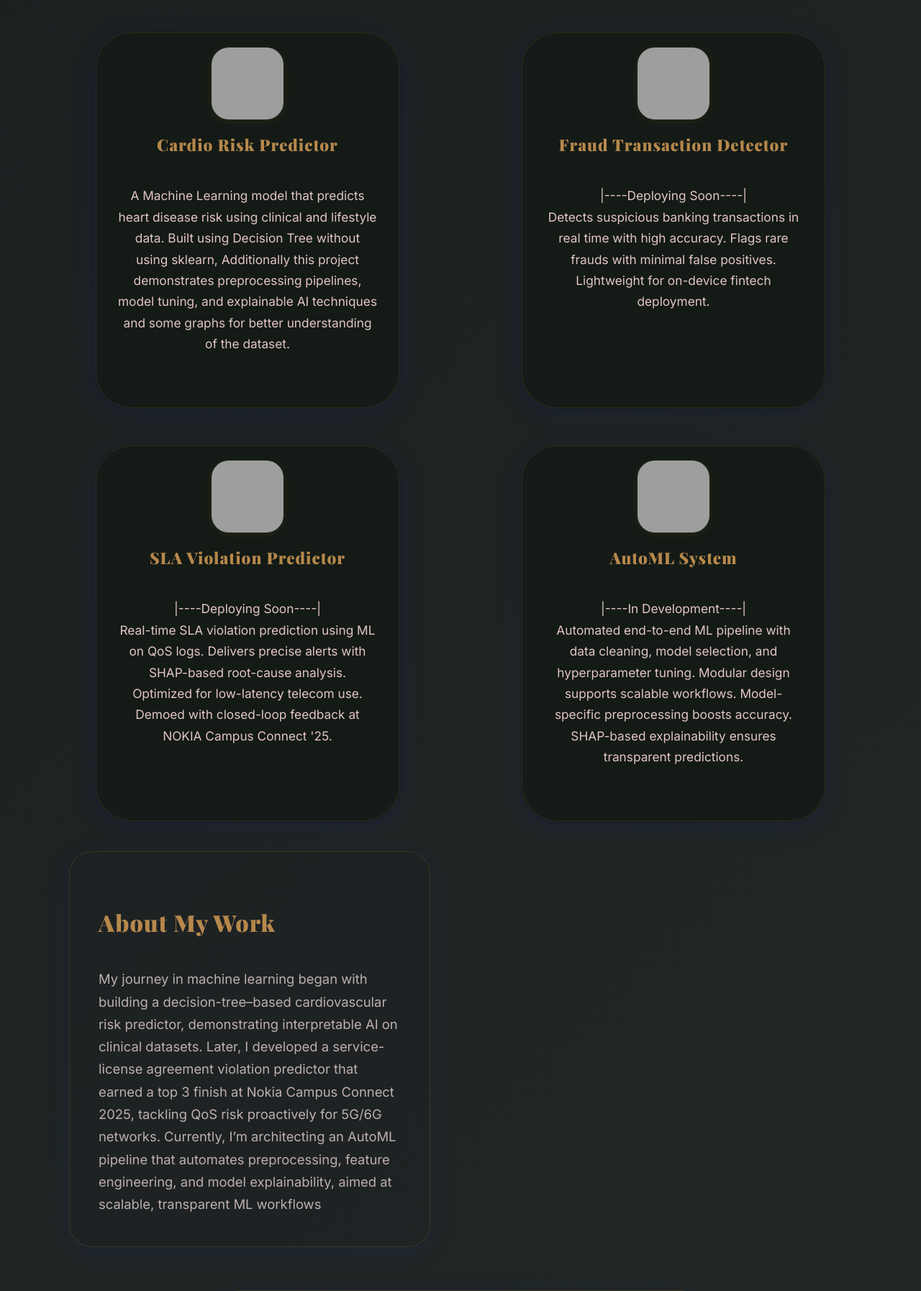
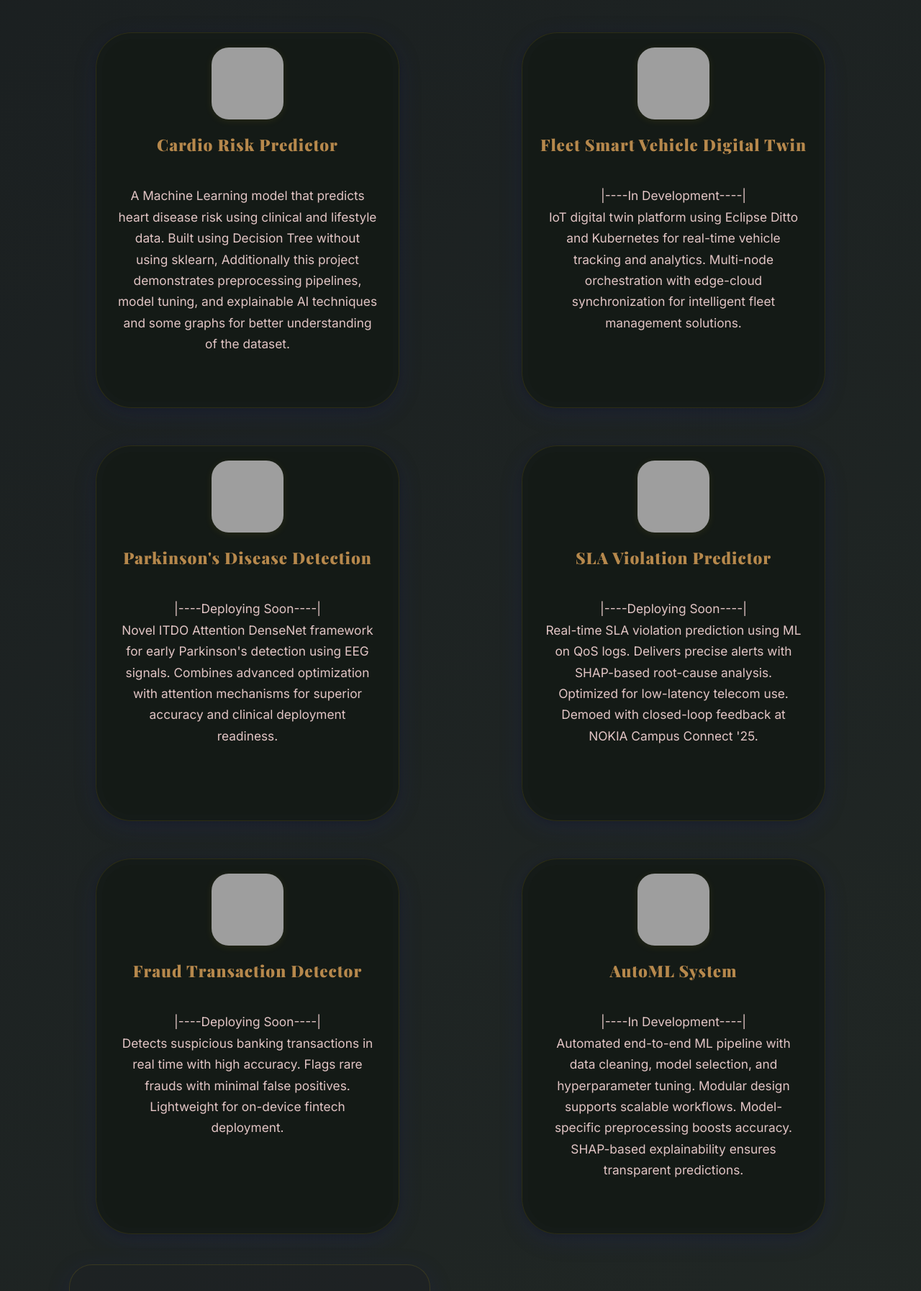
Before and after one commit to Mihir-Lakhani/Mihir-portfolio, a Python web app: template templates/index.html in a window 1280 px wide. Shown: the part 1768-3562 px from the top of the page at 72% size. Run offline with Jinja, Linux system fonts and the light colour scheme; the template is opened without the code that fills it, so the values that code supplies are empty; grey boxes are pictures that could not be loaded.

Commit message:
Update index.html with new content and structure

```diff
--- a/templates/index.html
+++ b/templates/index.html
@@ -115,7 +115,7 @@
                         <li>Kubernetes</li>
                     </ul>
                 </div>
-                <a href="{{ url_for('static', filename='Updated-Resume.pdf') }}" class="download-resume-btn" target="_blank" style="align-self: flex-end; margin-top: 12px;">
+                <a href="{{ url_for('static', filename='My Resume.pdf') }}" class="download-resume-btn" target="_blank" style="align-self: flex-end; margin-top: 12px;">
                     ⬇️ Download Resume
                 </a>
             </div>
@@ -144,15 +144,26 @@
                         <h4>Cardio Risk Predictor</h4>
                         <p><br>A Machine Learning model that predicts heart disease risk using clinical and lifestyle data. Built using Decision Tree without using sklearn, Additionally this project demonstrates preprocessing pipelines, model tuning, and explainable AI techniques and some graphs for better understanding of the dataset.</p>
                     </div>
+                </a>
 
-                </a>
-                <a href="/fraud" class="card landscape-card">
+
+                <a href="/fleet" class="card landscape-card">
                     <div class="card-img">
-                        <img src="{{ url_for('static', filename='images/fraud.jpg') }}" alt="Stroke Classifier">
+                        <img src="{{ url_for('static', filename='images/fleet.png') }}" alt="Fleet Digital Twin">
                     </div>
                     <div class="card-content">
-                        <h4>Fraud Transaction Detector</h4>
-                        <p><br>|----Deploying Soon----|<br>Detects suspicious banking transactions in real time with high accuracy. Flags rare frauds with minimal false positives. Lightweight for on-device fintech deployment.</p>
+                        <h4>Fleet Smart Vehicle Digital Twin</h4>
+                        <p><br>|----In Development----|<br>IoT digital twin platform using Eclipse Ditto and Kubernetes for real-time vehicle tracking and analytics. Multi-node orchestration with edge-cloud synchronization for intelligent fleet management solutions.</p>
+                    </div>
+                </a>
+                <a href="/parkinsons" class="card landscape-card">
+                    <div class="card-img">
+                        <img src="{{ url_for('static', filename='images/parkinsons.png') }}" alt="Parkinson's Disease Detection">
+                    </div>
+                    <div class="card-content">
+                        <h4>Parkinson's Disease Detection</h4>
+                        <p><br>|----Deploying Soon----|<br>Novel ITDO Attention DenseNet framework for early Parkinson's detection using EEG signals. Combines advanced optimization with attention mechanisms for superior accuracy and clinical deployment readiness.</p>
+
                     </div>
                 </a>
                 <a href="/car" class="card landscape-card">
@@ -164,6 +175,16 @@
                         <p><br>|----Deploying Soon----|<br>Real-time SLA violation prediction using ML on QoS logs. Delivers precise alerts with SHAP-based root-cause analysis. Optimized for low-latency telecom use. Demoed with closed-loop feedback at NOKIA Campus Connect '25.</p>
                     </div>
                 </a>
+                <a href="/fraud" class="card landscape-card">
+                    <div class="card-img">
+                        <img src="{{ url_for('static', filename='images/fraud.jpg') }}" alt="Stroke Classifier">
+                    </div>
+                    <div class="card-content">
+                        <h4>Fraud Transaction Detector</h4>
+                        <p><br>|----Deploying Soon----|<br>Detects suspicious banking transactions in real time with high accuracy. Flags rare frauds with minimal false positives. Lightweight for on-device fintech deployment.</p>
+                    </div>
+                </a>
+
                 <a href="/cardi" class="card landscape-card">
                     <div class="card-img">
                         <img src="{{ url_for('static', filename='images/automl.png') }}" alt="AutoML">
```
